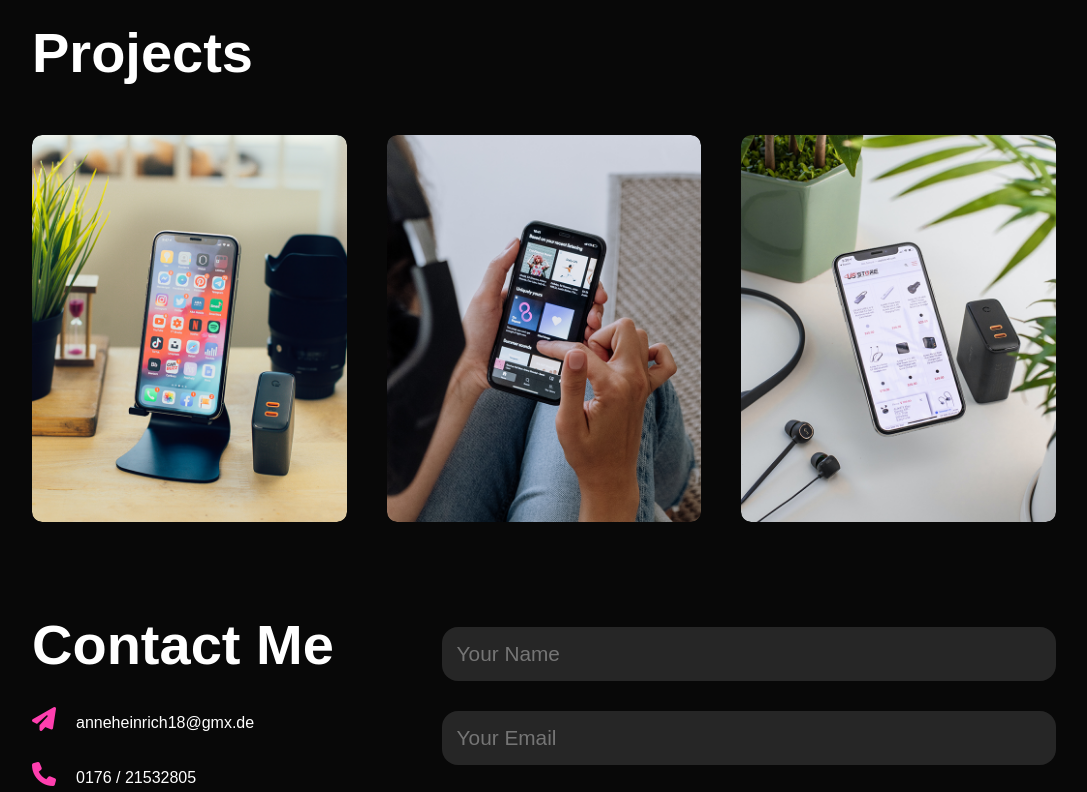
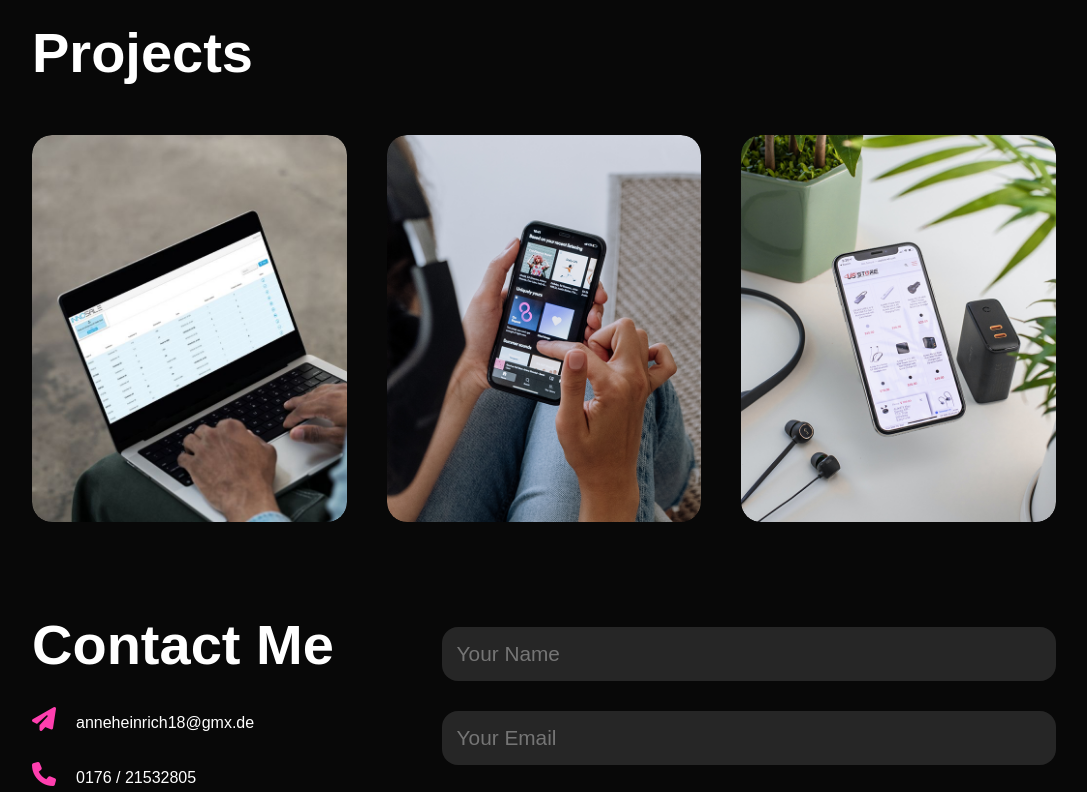
Before and after one commit to annehxx/portfolio, a plain HTML site: page index.html in a window 1280 px wide. Shown: the part 2300-3092 px from the top of the page, without its empty margins (96-1183 px from the left). Drawn offline with Linux system fonts and the light colour scheme; some packages are replaced by stand-ins of ours; a script that the page names is missing.

Commit message:
add first project

```diff
--- a/index.html
+++ b/index.html
@@ -170,17 +170,19 @@
         <div class="subtitle">Projects</div>
         <div class="work-list">
           <div class="work">
-            <img src="images/work-1.png" alt="Work 1" />
+            <img src="images/work1.jpg" alt="Work 1" />
 
             <div class="layer">
-              <h3>Social Media App</h3>
+              <h3>InnoSale</h3>
               <p>
-                Lorem ipsum dolor sit amet consectetur adipisicing elit. Dolores
-                dolorum, fugit rem, assumenda debitis aliquid est voluptates
-                odio autem minus sint. Adipisci sint quibusdam explicabo eveniet
-                molestias laborum nam est!
+                The research project InnoSale is dedicated to pioneering
+                innovative sales strategies and cutting-edge technologies
+                through collaboration with industry companies, universities, and
+                research institutions across various nations.<br />
+                Within this project, my role was to craft a user-friendly
+                frontend platform.
               </p>
-              <a href="#"><i class="fas fa-external-link-alt"></i></a>
+              <a href="https://www.innosale.eu/" target="_blank"><i class="fas fa-external-link-alt"></i></a>
             </div>
           </div>
 
--- a/style.css
+++ b/style.css
@@ -233,14 +233,14 @@ nav ul li a:hover::after {
 }
 
 .work {
-  border-radius: 10px;
+  border-radius: 20px;
   position: relative;
   overflow: hidden;
 }
 
 .work img {
   width: 100%;
-  border-radius: 10px;
+  border-radius: 20px;
   display: block;
   transition: transform 0.5s;
 }
```
Also changed, not shown: images/work-1.png (deleted), images/work1.jpg (added).
